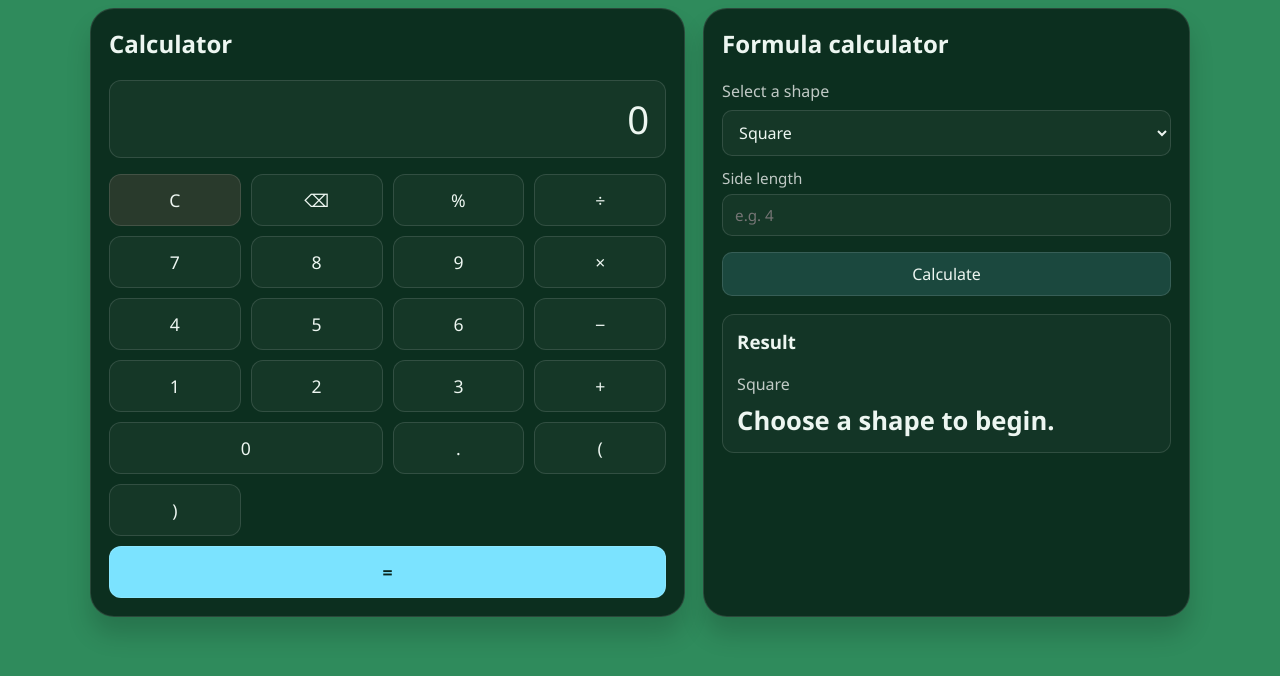
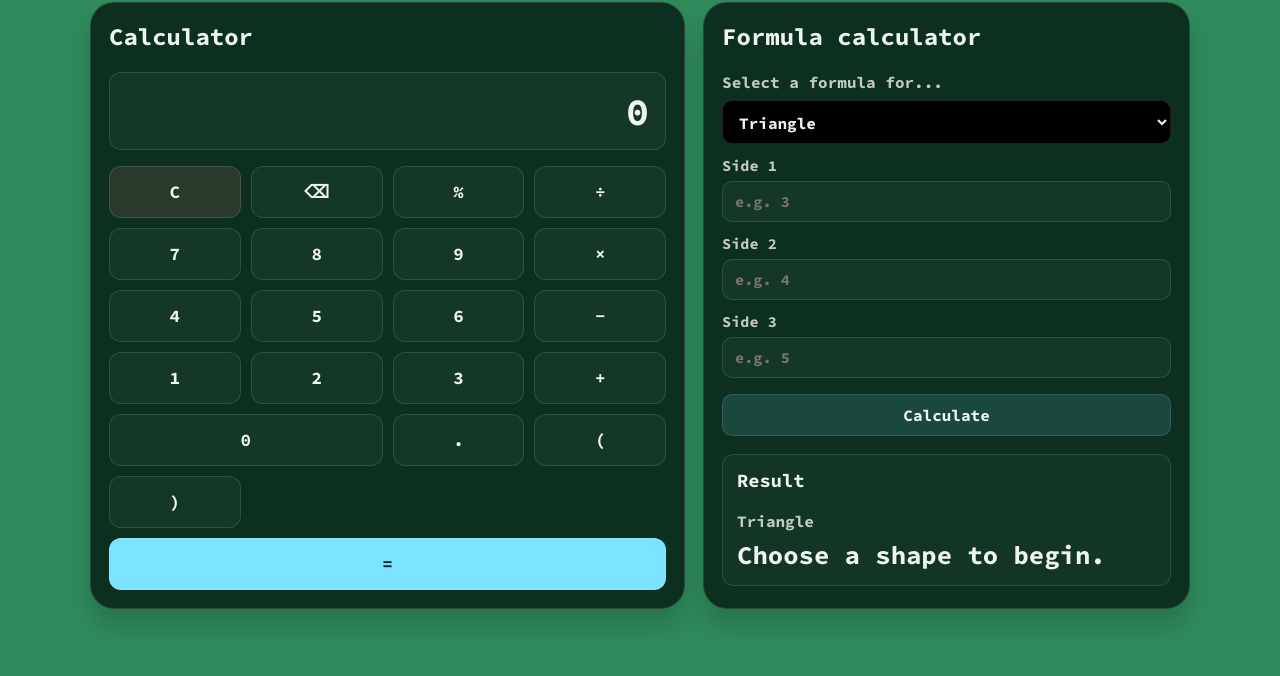
Before and after one commit to 4SyncStrider/JavanOffice, a plain HTML site: page Tools/Math_formula_properties/index.html in a window 1280 px wide. Shown: the part 124-800 px from the top of the page. Drawn offline with Linux system fonts and the light colour scheme.

Commit message:
Made Source Code Pro font local, and modify css files for most tools

```diff
--- a/Tools/Math_formula_properties/index.html
+++ b/Tools/Math_formula_properties/index.html
@@ -54,10 +54,8 @@
 
         <section class="panel formula-panel">
           <h2>Formula calculator</h2>
-          <label class="field-label" for="shapeSelect">Select a shape</label>
+          <label class="field-label" for="shapeSelect">Select a formula for...</label>
           <select id="shapeSelect">
-            <option value="square">Square</option>
-            <option value="rectangle">Rectangle</option>
             <option value="triangle">Triangle</option>
             <option value="circle">Circle</option>
             <option value="cube">Cube</option>
@@ -65,6 +63,7 @@
             <option value="sphere">Sphere</option>
             <option value="cylinder">Cylinder</option>
             <option value="cone">Cone</option>
+            <option value="quadratic-formula">quadratic-formula</option>
           </select>
 
           <div id="formulaInputs" class="formula-inputs"></div>
--- a/Tools/Math_formula_properties/style.css
+++ b/Tools/Math_formula_properties/style.css
@@ -1,3 +1,11 @@
+@font-face{
+    font-family: 'Source Code Pro';
+    font-weight: 700;
+    font-style: normal;
+    font-stretch: normal;
+    src: url('../../../fonts/SourceCodePro-Bold.otf.woff2') format('woff2');
+}
+
 :root {
   --page-bg: #2f8b5c;
   --panel-bg: #0b2b1c;
@@ -21,6 +29,7 @@ body {
   background: var(--page-bg);
   color: var(--text);
   font-family: "Source Code Pro", "Segoe UI", sans-serif;
+  font-weight: 700;
 }
 
 body {
@@ -157,6 +166,10 @@ select,
   color: var(--text);
 }
 
+select, option {
+  background-color: black;
+}
+
 .formula-inputs {
   display: grid;
   gap: 12px;
--- a/index.html
+++ b/index.html
@@ -7,12 +7,6 @@
     <link rel="manifest" href="manifest.webmanifest" />
     <link rel="icon" type="image/png" href="icons/javan.png" />
     <link rel="stylesheet" href="menu/menu.css" />
-    <link rel="preconnect" href="https://fonts.googleapis.com" />
-    <link rel="preconnect" href="https://fonts.gstatic.com" crossorigin />
-    <link
-      href="https://fonts.googleapis.com/css2?family=Source+Code+Pro:ital,wght@0,200..900;1,200..900&display=swap"
-      rel="stylesheet"
-    />
     <title>JavanOffice</title>
   </head>
   <body>
--- a/menu/menu.css
+++ b/menu/menu.css
@@ -1,3 +1,11 @@
+@font-face{
+    font-family: 'Source Code Pro';
+    font-weight: 700;
+    font-style: normal;
+    font-stretch: normal;
+    src: url('../fonts/SourceCodePro-Bold.otf.woff2') format('woff2');
+}
+
 :root {
   --page-bg: #2f8b5c;
   --panel-bg: #0b2b1c;
@@ -20,6 +28,7 @@ body {
   background: var(--page-bg);
   color: var(--text-main);
   font-family: "Source Code Pro", "Segoe UI", sans-serif;
+  font-weight: 700;
 }
 
 body {
```
Also changed, not shown: Tools/Math_formula_properties/Math.ts (+0 -8 lines), fonts/SourceCodePro-Bold.otf.woff2 (added), fonts/SourceCodePro-Regular.otf.woff2 (added), fonts/SourceCodeVF-Italic.otf.woff2 (added), 1 other file.
